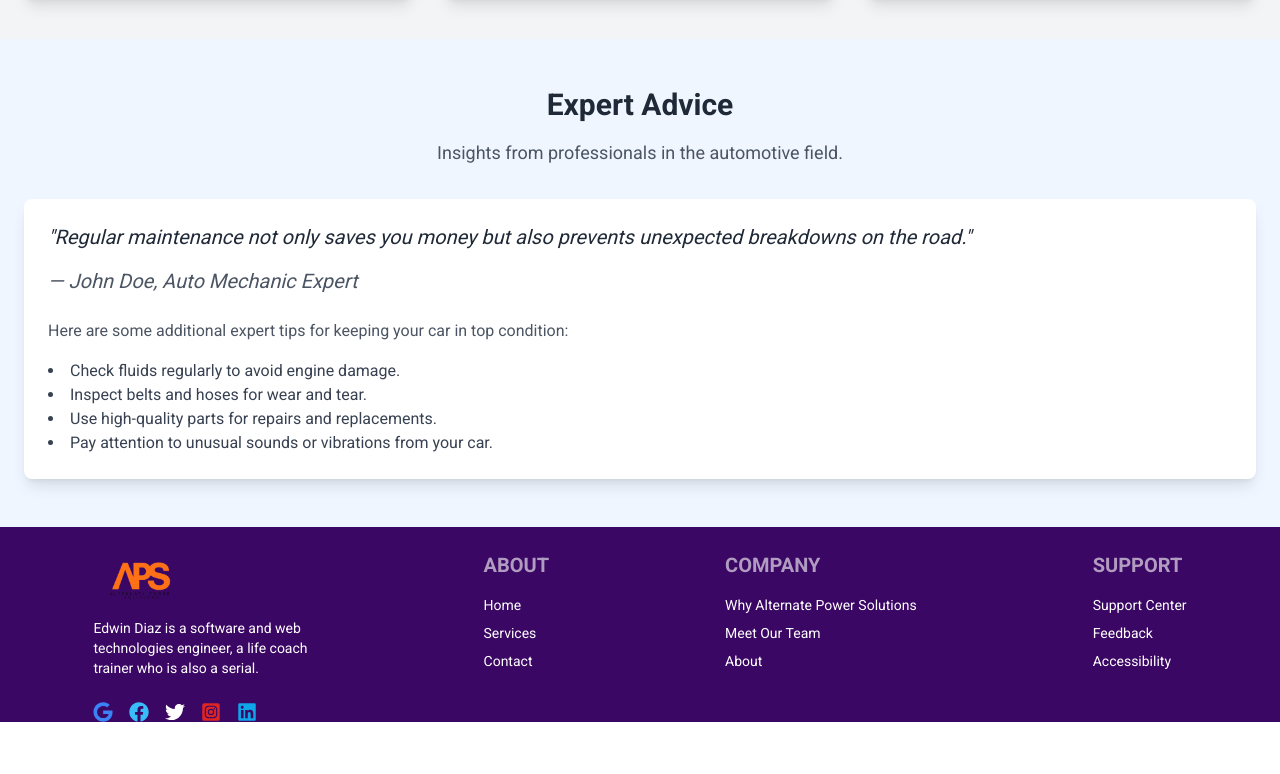
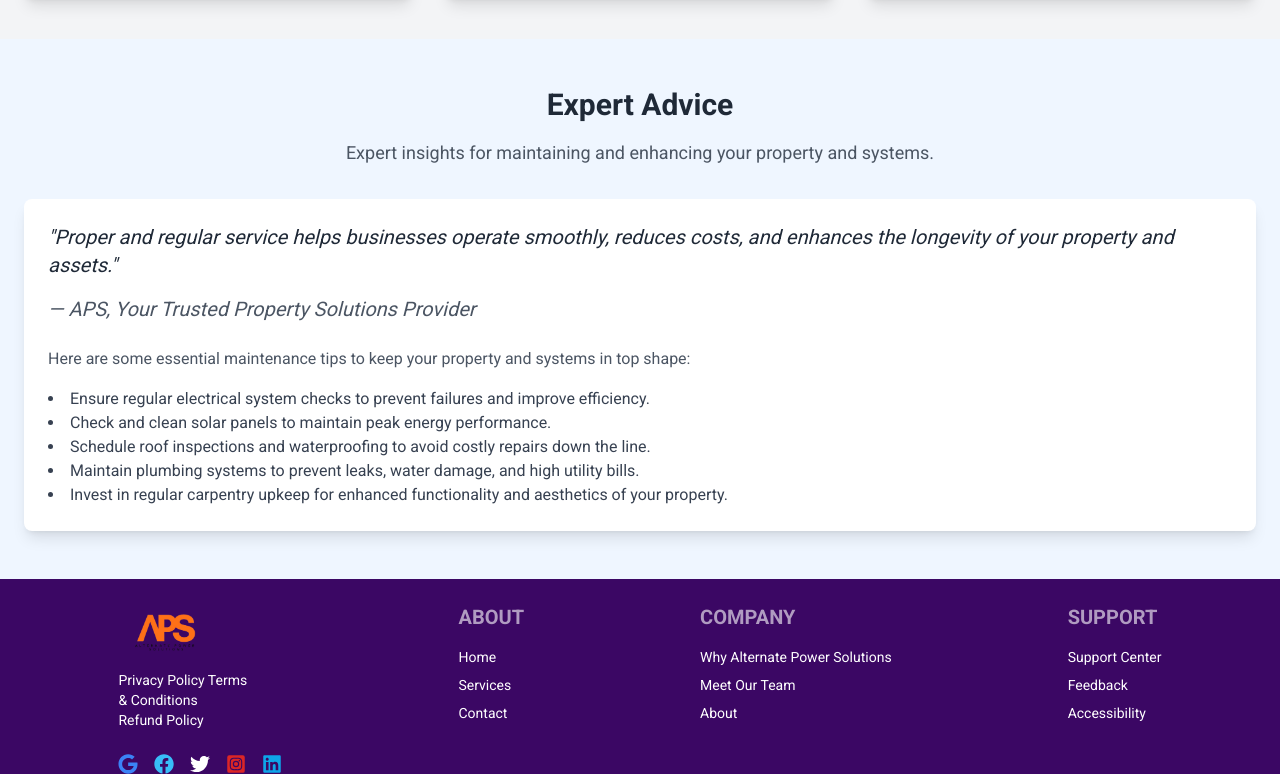
Before and after one commit to Nazrul144/Alternate_Power_Sn, a Next.js app: page /blog in a window 1280 px wide. Shown: the part 671-1445 px from the top of the page. Before the commit the page ends 1393 px from the top, so only its background shows below. Built offline with nearby package versions, Linux system fonts and the light colour scheme.

Commit message:
Project polish

```diff
--- a/src/app/layout.js
+++ b/src/app/layout.js
@@ -40,15 +40,15 @@ export default function RootLayout({ children }) {
 
       <body className={`${geistSans.variable} ${geistMono.variable} ${roboto.variable} antialiased`}>
         <div>
-          <Navbar />
-          <ThemeProvider
-            attribute="class"
-            defaultTheme="system"
-            enableSystem
-            disableTransitionOnChange
-          />
-          {children}
-          <Footer />
+
+          <ThemeProvider attribute="class" defaultTheme="system" enableSystem disableTransitionOnChange>
+            <div className="antialiased">
+              <Navbar />
+              <main>{children}</main>
+              <Footer />
+            </div>
+            <ToastContainer position="top-center" />
+          </ThemeProvider>
         </div>
         <ToastContainer position="top-center" />
 
--- a/src/app/team/page.jsx
+++ b/src/app/team/page.jsx
@@ -77,7 +77,7 @@ const OurTeam = () => {
         }}
       >
         {teams?.map((team) => (
-          <SwiperSlide key={team.id} className="flex justify-center mb-12 mt-12">
+          <SwiperSlide key={team.id} className="flex justify-center mb-12 mt-12 text-gray-500">
             <div className="card bg-base-100 shadow-xl">
               <figure className="px-4 pt-4">
                 <Image src={team.image} alt="team" className="rounded-xl" width={400} height={400} />
--- a/src/components/HomePage/CustomerReviews .jsx
+++ b/src/components/HomePage/CustomerReviews .jsx
@@ -34,7 +34,7 @@ const CustomerReviews = () => {
           transition={{ duration: 1 }}
           viewport={{ amount: 0.3 }}
           className="bg-transparent border-[0.1px] border-orange-950 p-2 rounded-lg shadow-xl w-full lg:w-1/2 h-auto lg:h-80 flex flex-col items-center justify-center">
-          <h2 className=" text-sm lg:text-xl lg:mb-2 text-center">Excellent electrician. Installed an inverter for me in under 2 days that works perfectly and subsequently did other perfect electrical work for me. Highly recommended</h2>
+          <h2 className=" text-sm lg:text-xl lg:mb-2 text-center text-black">Excellent electrician. Installed an inverter for me in under 2 days that works perfectly and subsequently did other perfect electrical work for me. Highly recommended</h2>
           <h4 className='flex gap-1 mb-4'>
             <FaStar />
             <FaStar />
--- a/src/components/HomePage/FAQ.jsx
+++ b/src/components/HomePage/FAQ.jsx
@@ -13,7 +13,7 @@ const FAQ = () => {
             viewport={{ amount: 0.3 }}
             className='container mx-auto mt-20'>
             <h1 className="border-t-2 border-b-2 border-cyan-700 text-center font-extrabold w-80 text-2xl mx-auto mt-2 mb-16 text-[#FF3811]">Frequently Asked Questions</h1>
-            <div>
+            <div className='text-gray-500'>
                 <Accordion
                     type="single"
                     collapsible
--- a/src/components/HomePage/Services.jsx
+++ b/src/components/HomePage/Services.jsx
@@ -36,7 +36,7 @@ const Services = () => {
               whileInView={{ opacity: 1, y: 0 }}
               transition={{ duration: 1 }}
               viewport={{ amount: 0.3 }}
-              key={service.id} className="card bg-base-100 shadow-sm border-[1px] border-sky-300 hover:bg-sky-100 ease-in duration-500">
+              key={service.id} className="card bg-base-100 shadow-sm border-[1px] border-sky-300 hover:bg-sky-100 ease-in duration-500 text-gray-500">
               <figure className="px-10 pt-10">
                 <Image
                   src={service.image}
--- a/src/components/HomePage/Testimonial.jsx
+++ b/src/components/HomePage/Testimonial.jsx
@@ -32,7 +32,7 @@ const Testimonial = () => {
           Our customers love our services! Here's what they have to say about us.{" "}
         </p>
       </div>
-      <div className="grid grid-cols-1 lg:grid-cols-2 gap-6 mt-12 mb-12">
+      <div className="grid grid-cols-1 lg:grid-cols-2 gap-6 mt-12 mb-12 text-gray-500">
         {testimonials.map((item) => (
           <div key={item.id} className="card bg-base-100 w-full border-[1px] border-gray-200 rounded-lg h-96 p-12 mx-auto ">
             <div className="flex items-center justify-between ">
--- a/src/components/blog/ExpertAdvice.jsx
+++ b/src/components/blog/ExpertAdvice.jsx
@@ -6,21 +6,23 @@ const ExpertAdvice = () => {
       <div className="max-w-7xl mx-auto px-6">
         <div className="text-center mb-8">
           <h2 className="text-3xl font-semibold text-gray-800">Expert Advice</h2>
-          <p className="text-lg text-gray-600 mt-4">Insights from professionals in the automotive field.</p>
+          <p className="text-lg text-gray-600 mt-4">Expert insights for maintaining and enhancing your property and systems.</p>
         </div>
         <div className="bg-white rounded-lg shadow-lg p-6">
           <blockquote className="italic text-xl text-gray-800">
-            "Regular maintenance not only saves you money but also prevents unexpected breakdowns on the road."
-            <footer className="mt-4 text-gray-600">— John Doe, Auto Mechanic Expert</footer>
+            "Proper and regular service helps businesses operate smoothly, reduces costs, and enhances the longevity of your property and assets."
+            <footer className="mt-4 text-gray-600">— APS, Your Trusted Property Solutions Provider</footer>
           </blockquote>
-          <p className="text-gray-600 mt-6">Here are some additional expert tips for keeping your car in top condition:</p>
+          <p className="text-gray-600 mt-6">Here are some essential maintenance tips to keep your property and systems in top shape:</p>
           <ul className="list-disc list-inside text-gray-700 mt-4">
-            <li>Check fluids regularly to avoid engine damage.</li>
-            <li>Inspect belts and hoses for wear and tear.</li>
-            <li>Use high-quality parts for repairs and replacements.</li>
-            <li>Pay attention to unusual sounds or vibrations from your car.</li>
+            <li>Ensure regular electrical system checks to prevent failures and improve efficiency.</li>
+            <li>Check and clean solar panels to maintain peak energy performance.</li>
+            <li>Schedule roof inspections and waterproofing to avoid costly repairs down the line.</li>
+            <li>Maintain plumbing systems to prevent leaks, water damage, and high utility bills.</li>
+            <li>Invest in regular carpentry upkeep for enhanced functionality and aesthetics of your property.</li>
           </ul>
         </div>
+
       </div>
     </div>
   );
--- a/src/components/contact/Location.jsx
+++ b/src/components/contact/Location.jsx
@@ -23,7 +23,7 @@ const Location = () => {
               <div className="bg-[#D1A054] flex justify-center items-center ">
                 <FcCallback className="text-2xl font-extrabold mt-2 mb-2 " />
               </div>
-              <div className="bg-gray-200 w-[350px] mx-auto mb-3">
+              <div className="bg-gray-200 w-[350px] mx-auto mb-3 text-gray-500">
                 <h1 className="font-extrabold text-xl text-center pt-12 ">Phone</h1>
                 <h1 className="text-center pb-1">Office 021)0018698</h1>
                 <h1 className="text-center pb-48">Office (+27) 633193323</h1>
@@ -36,7 +36,7 @@ const Location = () => {
               <div className="bg-[#D1A054] flex justify-center items-center ">
                 <IoLocationOutline className="text-2xl font-extrabold mt-2 mb-2 " />
               </div>
-              <div className="bg-gray-200 w-[350px] mx-auto mb-3">
+              <div className="bg-gray-200 w-[350px] mx-auto mb-3 text-gray-500">
                 <h1 className="font-extrabold text-xl text-center pt-12 pb-4">Address</h1>
                 <h1 className="text-center pb-1">Cape Town Office</h1>
                 <h1 className="text-center pb-1">Unit 8</h1>
@@ -52,7 +52,7 @@ const Location = () => {
               <div className="bg-[#D1A054] flex justify-center items-center ">
                 <FaRegClock className="text-2xl font-extrabold mt-2 mb-2 " />
               </div>
-              <div className="bg-gray-200 w-[350px] mx-auto mb-3">
+              <div className="bg-gray-200 w-[350px] mx-auto mb-3 text-gray-500">
                 <h1 className="font-extrabold text-xl text-center pt-12 pb-4">Contact info</h1>
                 <h1 className="text-center pb-1 ">info@alter-power.co.za</h1>
                 <h1 className="text-center pb-44">sales@alter-power.co.za</h1>
--- a/src/components/shared/Footer.jsx
+++ b/src/components/shared/Footer.jsx
@@ -20,9 +20,9 @@ const Footer = () => {
             <Image className="hidden lg:block" src="/logo.png" alt="Logo" width={100} height={60} />
           </Link>
           <p>
-            Edwin Diaz is a software and web <br />
-            technologies engineer, a life coach <br />
-            trainer who is also a serial.
+            Privacy Policy Terms <br /> & Conditions <br />
+            Refund Policy <br />
+
           </p>
           {/*Social Link*/}
           <div className="flex space-x-4 mt-4">
--- a/src/components/shared/Navbar.jsx
+++ b/src/components/shared/Navbar.jsx
@@ -4,6 +4,7 @@ import Link from "next/link";
 import { usePathname } from "next/navigation";
 import { useEffect, useState } from "react";
 import { FaWhatsapp } from "react-icons/fa";
+import { ModeToggle } from "../mode-toggoler";
 
 const Navbar = () => {
   const pathName = usePathname();
@@ -64,6 +65,7 @@ const Navbar = () => {
           <div className="flex space-x-3 items-center">
             <div className="avatar">
             </div>
+            <ModeToggle/>
             <FaWhatsapp className="text-3xl text-green-700 font-bold" />
             <Link href={"/login"}>
               <h1 className="font-bold">Call Now: 068 319 3323</h1>
```
Also changed, not shown: src/components/mode-toggoler.jsx (+10 -9 lines).
